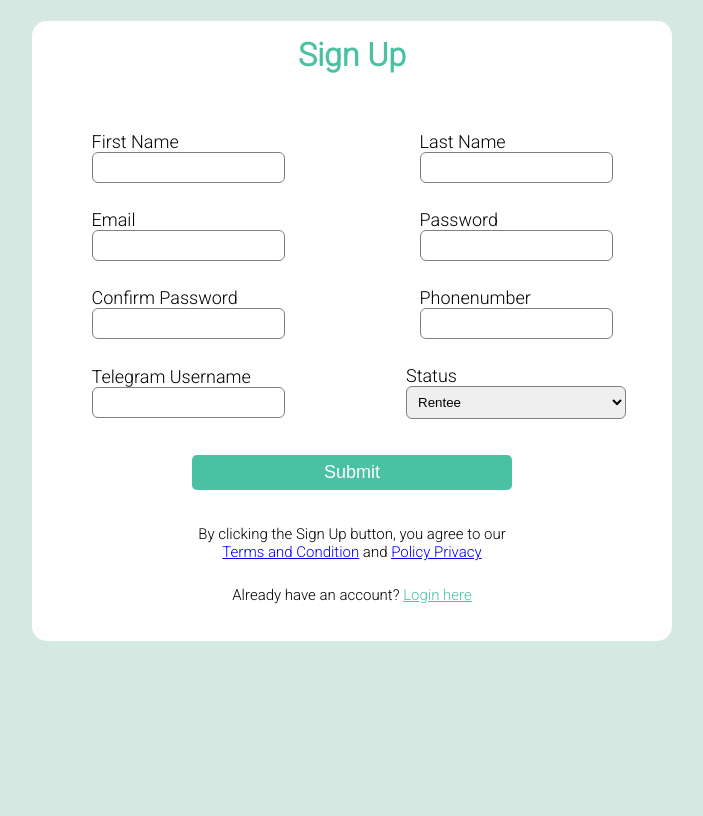
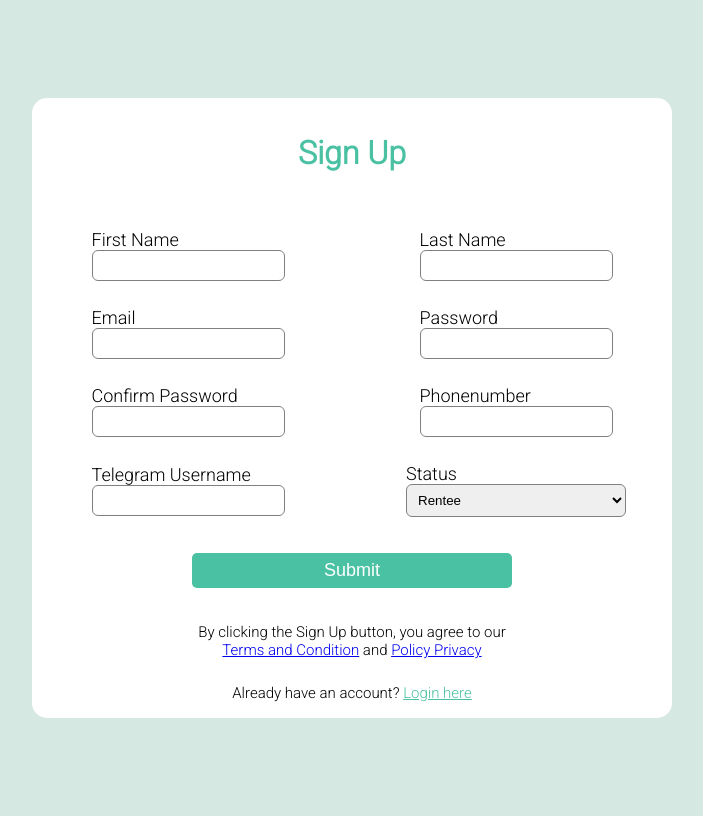
Before and after one commit to Yagth/AddisHouseRental, a PHP site: page /pages/signup_page.html in a window 1280 px wide. Shown: the whole page, without its empty margins (288-991 px from the left). Before the commit the page ends 641 px from the top, so only its background shows below. Run offline with PHP 8.4, Linux system fonts and the light colour scheme.

Commit message:
Centered the div of login and signup

```diff
--- a/Frontend/css/acc_css.css
+++ b/Frontend/css/acc_css.css
@@ -1,6 +1,10 @@
 body {
   background-color: #d5e8e2;
   font-family: "Roboto", sans-serif;
+  display: flex;
+  justify-content: center;
+  align-items: center;
+  height: 100vh;
 }
 
 .signup-box {
```
